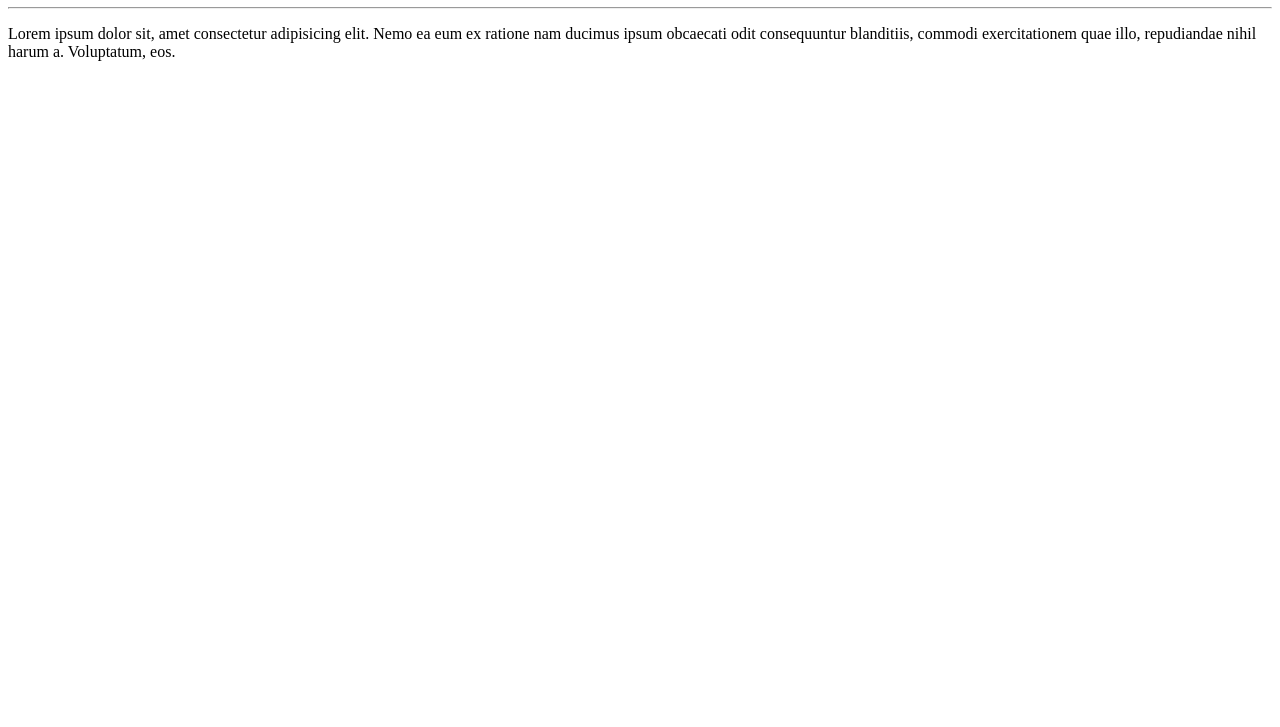
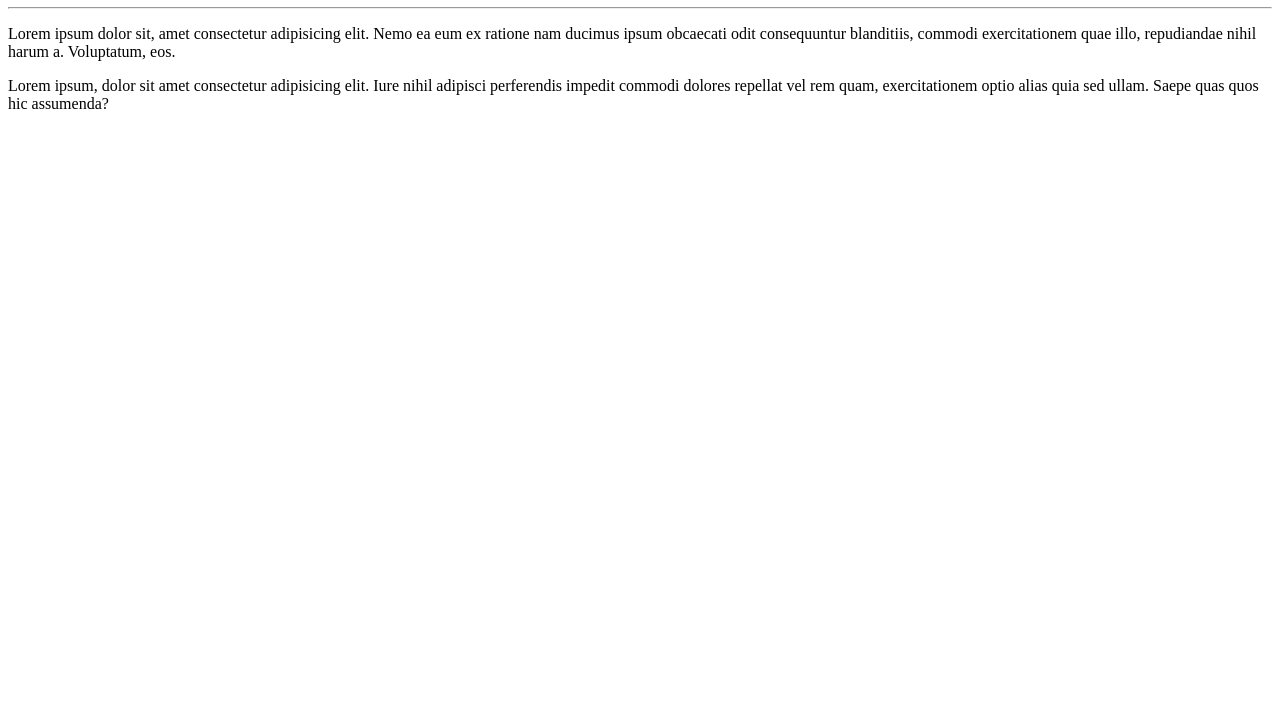
Before and after one commit to ElvisTecnicoTI/Ola-Mundo, a plain HTML site: page site-exemplo/index.html in a window 1280 px wide. Shown: the part 73-800 px from the top of the page. Drawn offline with Linux system fonts and the light colour scheme.

Commit message:
adicionei um parágrafo

```diff
--- a/site-exemplo/index.html
+++ b/site-exemplo/index.html
@@ -9,6 +9,7 @@
     <h1>Olá, Mundo!</h1>
     <hr>
     <p>Lorem ipsum dolor sit, amet consectetur adipisicing elit. Nemo ea eum ex ratione nam ducimus ipsum obcaecati odit consequuntur blanditiis, commodi exercitationem quae illo, repudiandae nihil harum a. Voluptatum, eos.</p>
+    <p>Lorem ipsum, dolor sit amet consectetur adipisicing elit. Iure nihil adipisci perferendis impedit commodi dolores repellat vel rem quam, exercitationem optio alias quia sed ullam. Saepe quas quos hic assumenda?</p>
 
 </body>
 </html>
```
